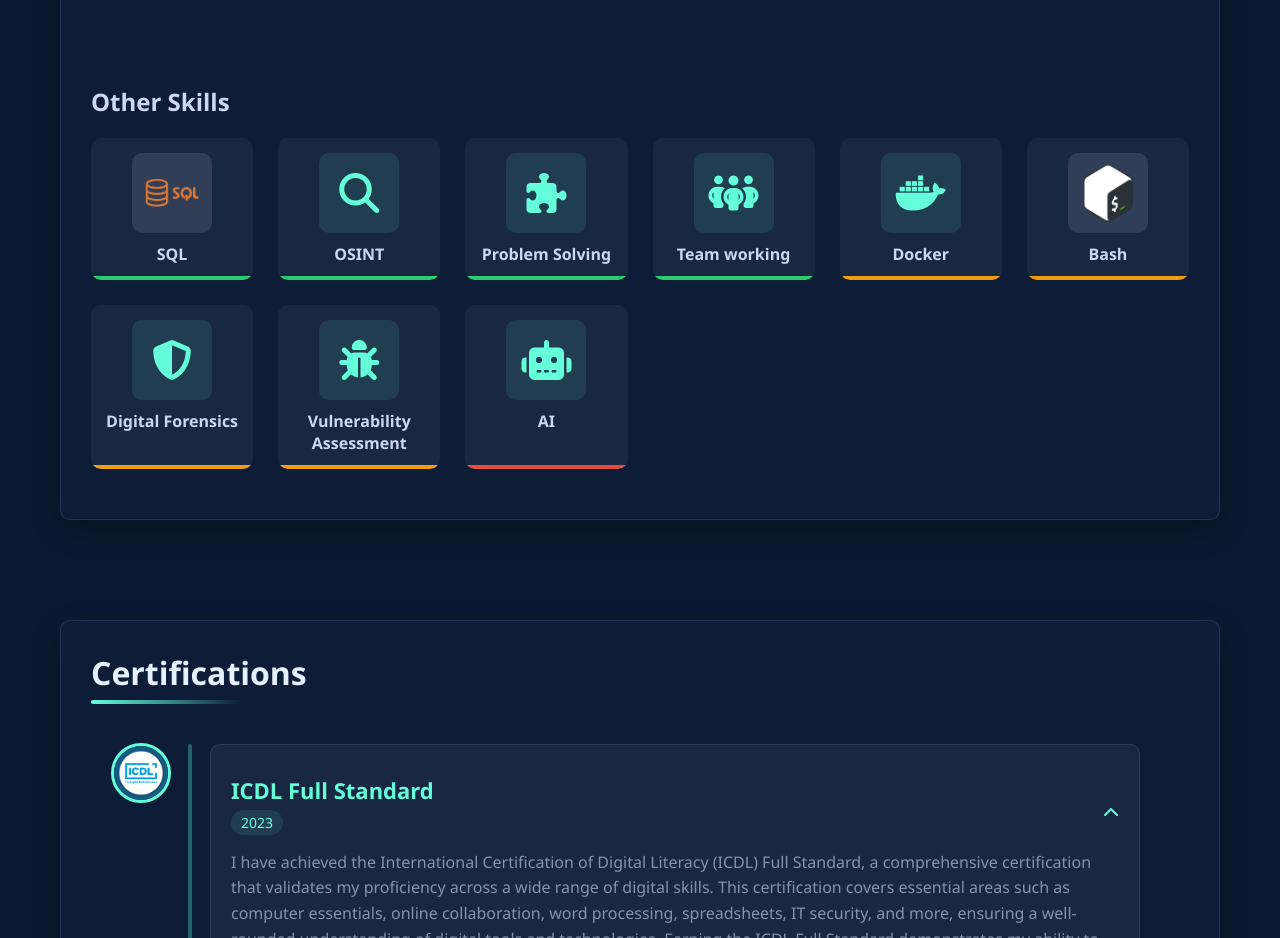
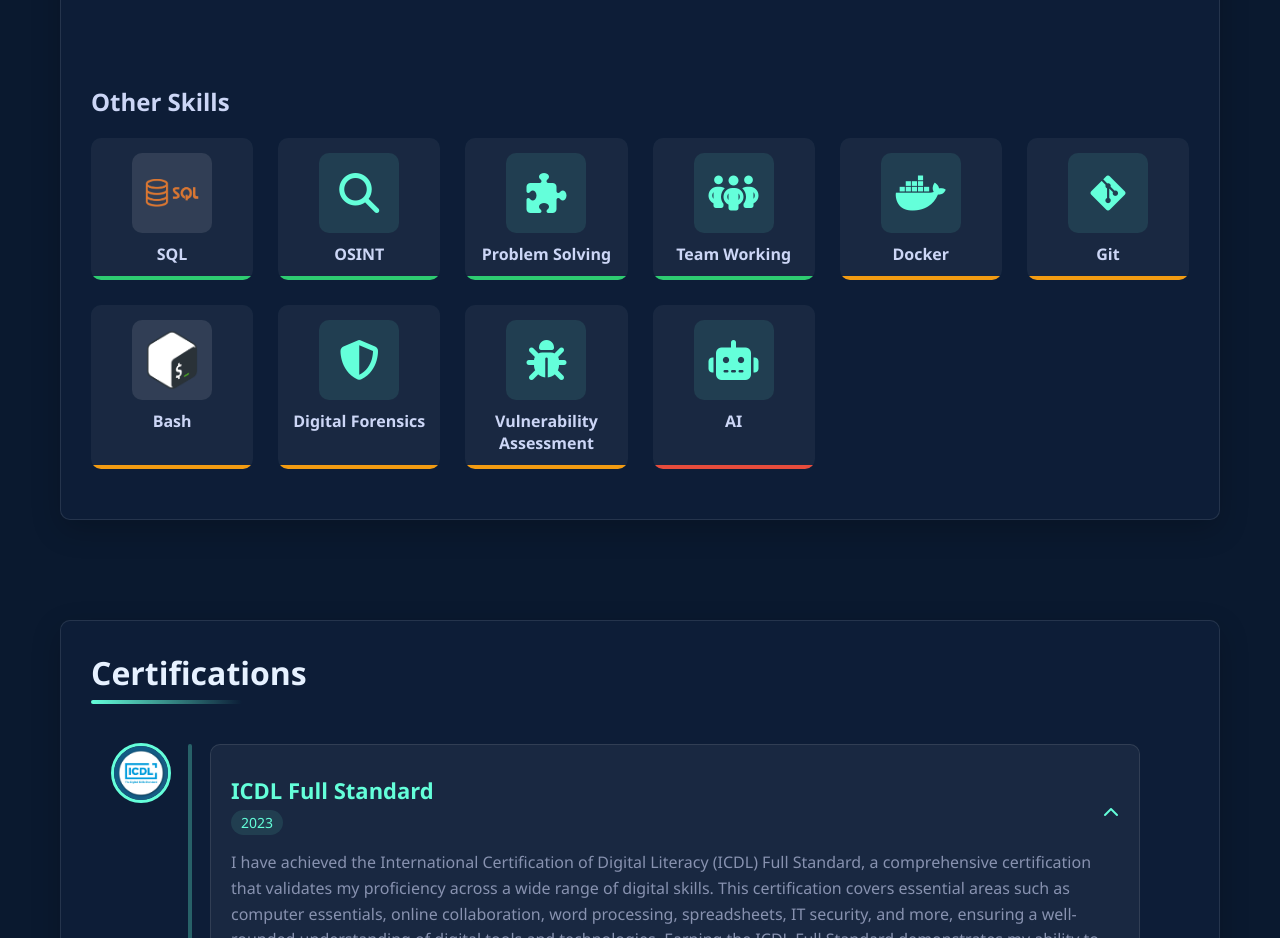
Before and after one commit to HirAvanCniK/irvanni.github.io, a plain HTML site: page index.html in a window 1280 px wide. Shown: the part 1720-2658 px from the top of the page. Drawn offline with Linux system fonts and the light colour scheme.

Commit message:
Update index.html

```diff
--- a/index.html
+++ b/index.html
@@ -145,11 +145,15 @@
             </div>
             <div class="skill-item custom-skill" data-level="advanced">
               <i class="fas fa-people-group pSkill"></i>
-              <span class="skill-name">Team working</span>
+              <span class="skill-name">Team Working</span>
             </div>
             <div class="skill-item custom-skill" data-level="intermediate">
               <i class="fa-brands fa-docker pSkill"></i>
               <span class="skill-name">Docker</span>
+            </div>
+            <div class="skill-item custom-skill" data-level="intermediate">
+              <i class="fa-brands fa-git-alt pSkill"></i>
+              <span class="skill-name">Git</span>
             </div>
             <div class="skill-item" data-level="intermediate">
               <img src="static/imgs/bash.png" class="pSkill" alt="Bash" />
```
